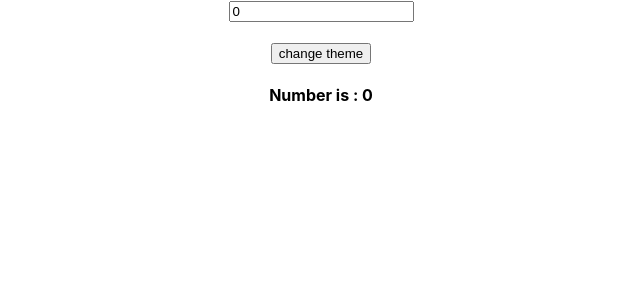
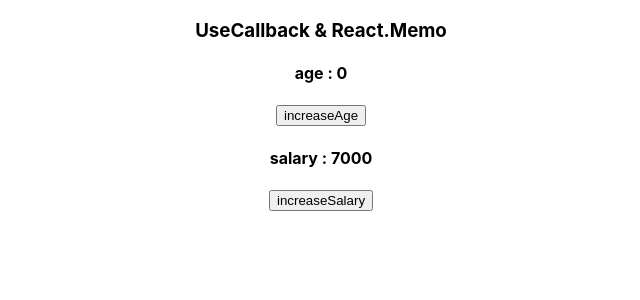
Before and after one commit to UI-developer-kumar/ReactJs-useState-Hook.1, a React (Create React App) app: page / in a window 1280 px wide. Shown: the top 300 px of the page, without its empty margins (319-959 px from the left). Built offline with nearby package versions, Linux system fonts and the light colour scheme.

Commit message:
useCallback and React.memo

```diff
--- a/src/App.js
+++ b/src/App.js
@@ -1,10 +1,11 @@
 import React from "react";
-import Final from "./usememo/1-useMemo";
+import ParentComponent from "./useCallback&React.memo/1-useCallback&React.Memo";
+
 
 const  App = () => {
   return (
     <div className="container">
-      <Final />
+      <ParentComponent />
     </div>
   );
 }
--- /dev/null
+++ b/src/useCallback&React.memo/1-useCallback&React.Memo.js
@@ -0,0 +1,49 @@
+import React, { useState, useCallback } from "react";
+import Title from "./Title";
+import Button from "./Button";
+import Count from "./Count";
+
+
+// const Title = () => {
+//     console.log("title rendered");
+//     return (
+//         <h3>UseCallback & React.Memo</h3>
+//     )
+// }
+
+// const Count = ({text, number}) => {
+//     console.log(`${text} rendered`);
+//     return (<h4>{text} : {number}</h4>)
+// }
+
+// const Button = ({children, clickHandle}) => {
+//     console.log(`${children} rendered`);
+//     return (
+//         <button onClick={clickHandle} >{children}</button>
+//     )
+// }
+const ParentComponent=()=> {
+
+    const [age, setAge] = useState(0)
+    const [salary, setSalary] = useState(7000)
+
+    const increaseAge= useCallback( () => {
+        setAge(age + 1)
+    },[age])
+
+    const increseSalary =useCallback(() => {
+        setSalary(salary + 1000)
+    },[salary])
+
+    return(
+        <div>
+            <Title />
+            <Count text={"age"} number={age}/>
+            <Button clickHandle={increaseAge}>increaseAge</Button>
+            <Count text={"salary"} number={salary}/>
+            <Button clickHandle={increseSalary}>increaseSalary</Button>
+        </div>
+    )
+}
+
+export default ParentComponent
--- /dev/null
+++ b/src/useCallback&React.memo/Button.js
@@ -0,0 +1,10 @@
+import React from "react";
+
+const Button = ({children, clickHandle}) => {
+    console.log(`${children} rendered`);
+    return (
+        <button onClick={clickHandle} >{children}</button>
+    )
+}
+
+export default React.memo(Button)
--- /dev/null
+++ b/src/useCallback&React.memo/Count.js
@@ -0,0 +1,8 @@
+import React from "react";
+
+const Count = ({text, number}) => {
+    console.log(`${text} rendered`);
+    return (<h4>{text} : {number}</h4>)
+}
+
+export default React.memo(Count)
--- /dev/null
+++ b/src/useCallback&React.memo/Title.js
@@ -0,0 +1,10 @@
+import React from "react";
+
+const Title = () => {
+    console.log("title rendered");
+    return (
+        <h3>UseCallback & React.Memo</h3>
+    )
+}
+
+export default React.memo(Title)
```
